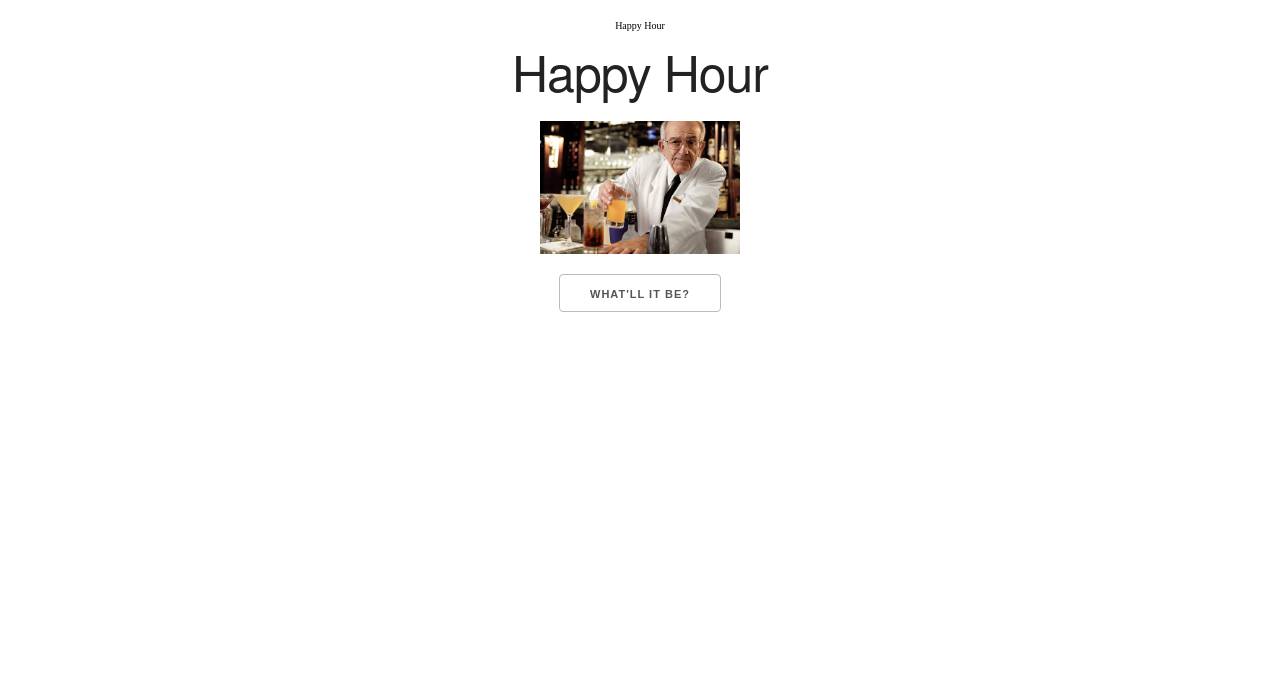
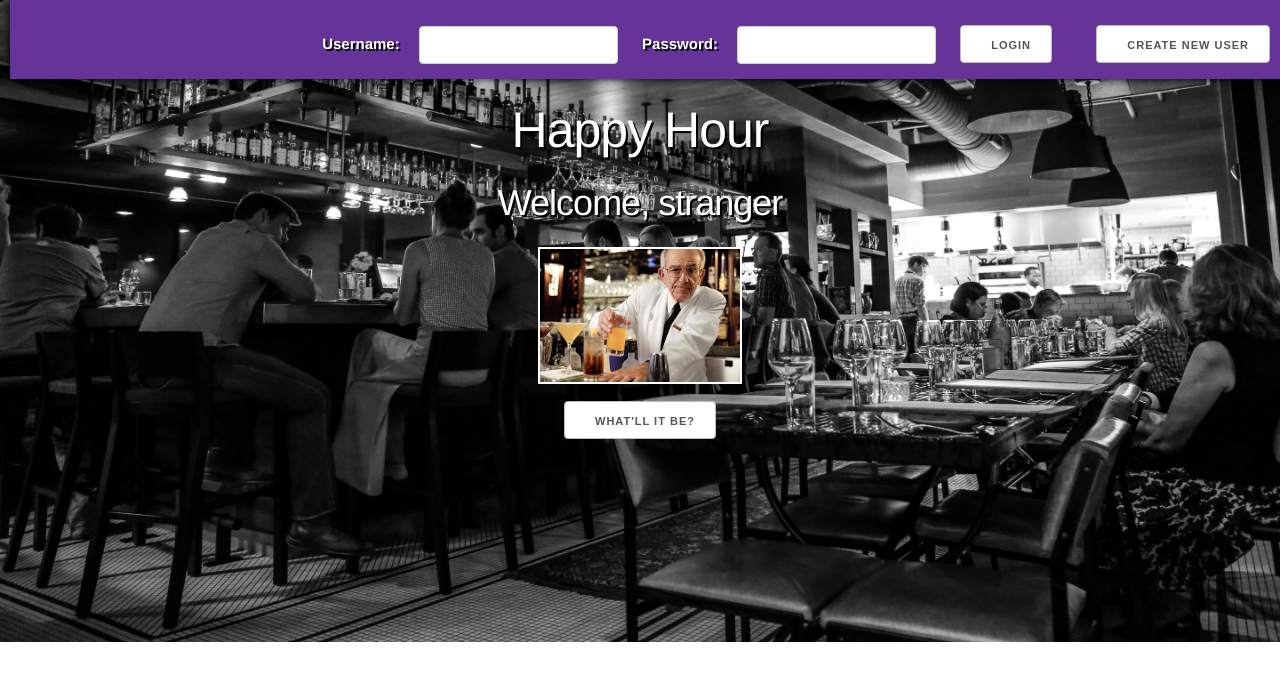
Before and after one commit to mgershowitz/happy-hour, a Node server app: page / in a window 1280 px wide. Shown: the top 681 px of the page. Run offline with Node 20, Linux system fonts and the light colour scheme; some libraries are stand-ins or nearby versions.

Commit message:
got the user logins to work, but need to save favorites

```diff
--- a/app.js
+++ b/app.js
@@ -1,45 +1,37 @@
 'use strict'
-const express        = require('express')
-const app            = express()
-const fs             = require('fs')
-const path           = require('path')
-const logger         = require('morgan')
-const bodyParser     = require('body-parser')
-const session        = require('express-session')
-const methodOverride = require('method-override')
-const request        = require('request');
-const cheerio        = require('cheerio')
-const homeController = require('./controllers/home-controller')
-const userController = require('./controllers/user-controller')
-const apiController = require('./controllers/api-controller')
+const express          = require('express')
+const app              = express()
+const fs               = require('fs')
+const path             = require('path')
+const logger           = require('morgan')
+const bodyParser       = require('body-parser')
+const session          = require('express-session')
+const methodOverride   = require('method-override')
+const homeController   = require('./controllers/home-controller')
+const userController   = require('./controllers/user-controller')
+const apiController    = require('./controllers/api-controller')
 const urlencodedParser = bodyParser.urlencoded({extended:false})
-const port           = process.env.PORT || 3000
+const port             = process.env.PORT || 3000
 
 
-// app.use(session({
-//   saveUninitialized: true,
-//   resave: true,
-//   secret: "tacos!",
-//   cookie: {maxAge:60000}
-// }));
+app.use(session({
+  saveUninitialized: true,
+  resave: true,
+  secret: "tacos!",
+  cookie: {maxAge:60000}
+}));
 
 app.use(methodOverride('_method'));
 app.set('view engine', 'ejs');
 app.use(express.static(path.join(__dirname, 'public')));
 app.use('/bower_components', express.static(path.join(__dirname, "/bower_components")));
 app.use(logger('dev'));
-// app.use(bodyParser.urlencoded({extended:false}));
-//app.use(bodyParser.json())
+app.use(bodyParser.urlencoded({extended:false}));
+
 app.use('/', homeController);
 app.use('/', apiController)
 app.use('/user', userController)
 
-
-
-
-
-
-
 app.listen(port, function(){
   console.log("Server active on port:", port);
 })
--- a/controllers/home-controller.js
+++ b/controllers/home-controller.js
@@ -4,7 +4,7 @@ const drinkGen = require('../models/cocktails');
 const request = require('request')
 
 router.get('/', (req,res)=>{
-  res.render('index')
+  res.render('index', {user: req.session.user})
 })
 
 
--- a/public/css/main.css
+++ b/public/css/main.css
@@ -1,9 +1,58 @@
-* {
+body {
+  margin-top: 50px;
+  color: white;
+  font-family: Helvetica;
+  text-shadow: 2px 2px black;
   text-align: center;
   display: block;
   margin: 10px;
-  /*background-color: rebeccapurple;*/
+  background-image: url('/img/bar.jpg');
+  background-size: cover;
+  background-repeat: no-repeat;
 }
+h1 {
+  margin-top: 100px;
+}
+#tender img{
+  border: 2px white solid;
+}
+#nav {
+
+  position: fixed;
+  top: 0;
+  width: 100%;
+  color: rebeccapurple;
+  text-align: right;
+  padding-top: 15px;
+  box-shadow: 0px 0px 8px 0px black;
+  background-color: rebeccapurple;
+
+}
+
+
+form {
+  display: inline!important;
+  color:white;
+  text-shadow: 2px 2px black;
+  /*margin: 15px 5px;*/
+}
+
+input[type=submit] {
+  display: inline-block;
+  margin-top: 10px;
+  margin-right: 20px;
+  margin-left: 20px;
+  background: white;
+  padding-right: 20px;
+  /*background: white;*/
+
+}
+label{
+  display: inline-block;
+  margin-left: 20px;
+  margin-right: 15px;
+}
+
 
 .button {
   background-color: rebeccapurple;
@@ -48,6 +97,7 @@ img {
   width: 100%;
 }
 
+
 #drink {
   height: 100%;
   width:25%;
--- a/views/index.ejs
+++ b/views/index.ejs
@@ -2,8 +2,16 @@
 <html>
 <% include ./partials/head %>
 <body>
+  <% include ./partials/header %>
   <h1>Happy Hour</h1>
-  <div>
+  <h3>
+  <% if(user){ %>
+    Welcome, <%= user.uName%>
+    <% } else { %>
+    Welcome, stranger
+  <% } %>
+  </h3>
+  <div id="tender">
     <img src="/img/bartender.jpg" alt="">
   </div>
   <div id="bartender">
@@ -30,7 +38,15 @@
     <section>
       <div id='drink'>
         <img src="" alt="">
-        <button>Save</button>
+        <% if(user) { %>
+        <form action="/user/profile/<%user.uName%>" method="post">
+          <input type="submit" class="button" value="save">
+        </form>
+        <% } else { %>
+        <form action="/user/login" method='get'>
+          <input class='button' type="submit" value="login">
+        </form>
+        <% } %>
       </div>
       <h4>Coming right up</h4>
       <ul id='desc'></ul>
--- a/views/partials/header.ejs
+++ b/views/partials/header.ejs
@@ -0,0 +1,30 @@
+<header>
+  <div id="nav">
+  <% if(user){ %>
+
+        <form action="/user/profile/<%=user.uName%>" method='get'>
+          <input class="button" type="submit" value="profile">
+        </form>
+
+        <form action="/user/logout?_method=DELETE" method='post'>
+          <input class="button" type="submit" value="logout">
+        </form>
+
+    <% } else { %>
+
+
+          <form action="/user/login" method='post'>
+            <label for="">Username:</label>
+            <input type="text" name='uName'>
+
+            <label for="">Password:</label>
+            <input type="password" name='password'>
+            <input class='button' type="submit" value='login'>
+          </form>
+
+          <form action="/user/new" method='get'>
+            <input class='button' type="submit" value="create new user">
+          </form>
+  <% } %>
+  </div>
+</header>
--- a/views/user.ejs
+++ b/views/user/user.ejs
@@ -1,13 +1,12 @@
 <!DOCTYPE html>
 <html>
-<% include ./partials/head %>
+<% include ../partials/head %>
 <body>
 <p>working</p>
 <img src="https://img0.etsystatic.com/107/1/8422091/il_214x170.882942172_qmjc.jpg" alt="">
   <div>
     <ul>
-      <li><%= quote %></li>
-      <li><%= author %></li>
+<%=user[0].uName %>
     </ul>
   </div>
 </body>
```
Also changed, not shown: controllers/api-controller.js (+4 -18 lines), controllers/user-controller.js (+38 -4 lines), models/profile.js (added, +19 -0 lines), models/user.js (+65 -0 lines), views/user/login.ejs (added, +15 -0 lines), views/user/new.ejs (added, +15 -0 lines), public/img/bar.jpg (added).
